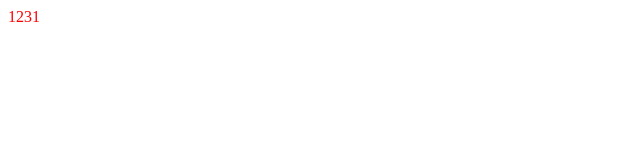
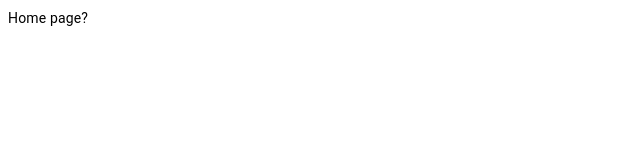
Before and after one commit to ArtemIvanko/Portfolio.v1, a React (Create React App) app: page / in a window 1280 px wide. Shown: the top 160 px of the page, without its empty margins (0-640 px from the left). Built offline with nearby package versions, Linux system fonts and the light colour scheme.

Commit message:
Created and used Router

```diff
--- a/package.json
+++ b/package.json
@@ -21,6 +21,7 @@
     "prettier": "^2.8.8",
     "react": "^18.2.0",
     "react-dom": "^18.2.0",
+    "react-router-dom": "^6.14.0",
     "react-scripts": "5.0.1",
     "stylelint": "^15.9.0",
     "stylelint-config-recommended": "^12.0.0",
--- a/src/App.tsx
+++ b/src/App.tsx
@@ -1,11 +1,8 @@
-import styled from "./DefaultTheme";
+import { BrowserRouter } from "react-router-dom";
+import { Router } from "./pages/Router";
 
 export const App = () => (
-  <div>
-    <Test>1231</Test>
-  </div>
+  <BrowserRouter>
+    <Router />
+  </BrowserRouter>
 );
-
-const Test = styled("div")({
-  color: "red",
-});
--- /dev/null
+++ b/src/pages/Router.tsx
@@ -0,0 +1,33 @@
+import { Route, Routes } from "react-router-dom";
+import { Typography } from "@mui/material";
+import styled from "src/DefaultTheme"; //TODO Settup imports "@/DefaultTheme"
+
+export const Router = () => (
+  <Routes>
+    <Route
+      path="/"
+      element={
+        <TempHomePage>
+          <Typography variant="body2">Home page?</Typography>
+        </TempHomePage>
+      }
+    />
+    <Route
+      path="/test"
+      element={
+        <StyledTempComponent>
+          Here could be your advertisement
+        </StyledTempComponent>
+      }
+    />
+  </Routes>
+);
+
+//TODO Remove temp component after connecting real component
+const TempHomePage = styled("div")(({ theme }) => ({
+  background: theme.palette.common.white,
+}));
+
+const StyledTempComponent = styled("div")(({ theme }) => ({
+  color: theme.palette.primary.main,
+}));
```
Also changed, not shown: 1 other file (tests, documents, lock files or other folders).
